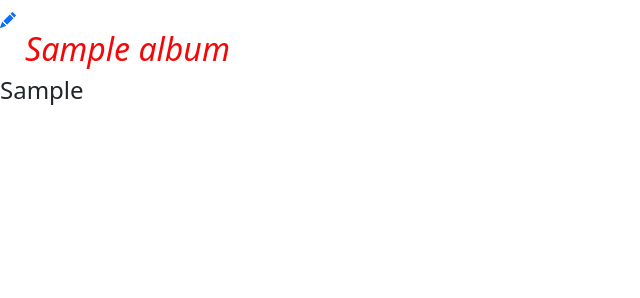
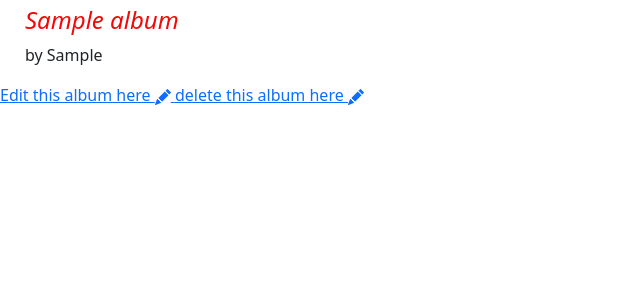
Before and after one commit to Momentum-Team-18/django-music-qutaibaalani, a Django app: page /album/1/ in a window 1280 px wide. Shown: the part 74-372 px from the top of the page, without its empty margins (0-640 px from the left). Run offline with Django 4.2, Linux system fonts and the light colour scheme; tables that the repository leaves empty hold one stand-in row (values such as "Sample post"); some libraries are stand-ins or nearby versions.

Commit message:
Worked on delete function, POST, GET and CSS

```diff
--- a/albums/admin.py
+++ b/albums/admin.py
@@ -1,5 +1,6 @@
 from django.contrib import admin
 from .models import Album
+
 # Register your models here.
 
 admin.site.register(Album)
--- a/albums/forms.py
+++ b/albums/forms.py
@@ -2,8 +2,8 @@ from django import forms
 
 from .models import Album
 
+
 class AlbumForm(forms.ModelForm):
-
     class Meta:
         model = Album
-        fields = ('title', 'artist')
+        fields = ("title", "artist")
--- a/albums/models.py
+++ b/albums/models.py
@@ -1,5 +1,6 @@
 from django.db import models
 from django.utils import timezone
+
 
 # Create your models here.
 class Album(models.Model):
--- a/albums/static/css/albums.css
+++ b/albums/static/css/albums.css
@@ -7,7 +7,8 @@ form {
     padding-left: 25px !important;
 }
 
-h2 {
+h2,
+h4 {
     color: #f40707;
     font-style: italic;
     padding-left: 25px;
@@ -40,3 +41,7 @@ input {
     border-radius: 5px !important;
     padding: 5px;
 }
+
+.body {
+    padding-left: 25px;
+}
--- a/albums/templates/albums/album_detail.html
+++ b/albums/templates/albums/album_detail.html
@@ -1,14 +1,17 @@
 {% extends 'albums/base.html' %}
 
 {% block content %}
+    <article>
 
-        <article>
-            <a class="button" href="{% url 'album_edit' pk=album.pk%}">
-                {% include './icons/pencil-fill.svg'%}
-            </a>
-            <h2>{{album.title}}</h2>
-            <h4>{{album.artist}}</h4>
+            <h4>{{ album.title }}</h4>
+            <p>by {{ album.artist }}</p>
 
-        </article>
 
+        <a href="{% url 'album_edit' pk=album.pk %}">
+            Edit this album here {% include './icons/pencil-fill.svg' %}
+        </a>
+        <a href="{% url 'album_delete' pk=album.pk %}" onclick="return confirm('Delete? 😳 U sure about that? 👀')">
+            delete this album here {% include './icons/pencil-fill.svg' %}
+        </a>
+    </article>
 {% endblock %}
--- a/albums/templates/albums/album_list.html
+++ b/albums/templates/albums/album_list.html
@@ -3,7 +3,7 @@
     {% block content %}
         {% for album in albums %}
         <article>
-            <h2><a href="{% url 'album_detail' pk=album.pk %}">{{album.title}}</a></h2>
+            <h3><a href="{% url 'album_detail' pk=album.pk %}">{{album.title}}</a></h3>
             <h4>{{album.artist}}</h4>
 
         </article>
--- a/albums/templates/albums/base.html
+++ b/albums/templates/albums/base.html
@@ -12,7 +12,7 @@
 <body>
     <header class="main-header">
         <div class="main-container">
-            <a href="{% url 'album_new'%}" class="top-menu">
+            <a href="{% url 'album_new'%}">
                 {% include './icons/plus-square.svg' %}
             </a>
             <h1>Q's Music Albums</h1>
--- a/albums/urls.py
+++ b/albums/urls.py
@@ -2,8 +2,9 @@ from django.urls import path
 from . import views
 
 urlpatterns = [
-    path('', views.album_list, name='album_list'),
-    path('album/<int:pk>/', views.album_detail, name='album_detail'),
-    path('album/new/', views.album_new, name='album_new'),
-    path('album/<int:pk>/edit/', views.album_edit, name='album_edit')
+    path("", views.album_list, name="album_list"),
+    path("album/<int:pk>/", views.album_detail, name="album_detail"),
+    path("album/new/", views.album_new, name="album_new"),
+    path("album/<int:pk>/edit/", views.album_edit, name="album_edit"),
+    path("album/<int:pk>/delete/", views.album_delete, name="album_delete"),
 ]
--- a/albums/views.py
+++ b/albums/views.py
@@ -1,17 +1,21 @@
-from django.shortcuts import render, get_object_or_404
+from django.shortcuts import render, get_object_or_404, redirect
 from django.utils import timezone
 from .models import Album
 from .forms import AlbumForm
-from django.shortcuts import redirect
+
+# from django.shortcuts import redirect
+
 
 # Create your views here.
 def album_list(request):
     albums = Album.objects.all()
-    return render(request, 'albums/album_list.html', {'albums': albums})
+    return render(request, "albums/album_list.html", {"albums": albums})
 
-def album_detail(request,pk):
-    album= get_object_or_404(Album, pk=pk)
-    return render(request, 'albums/album_detail.html', {'album': album})
+
+def album_detail(request, pk):
+    album = get_object_or_404(Album, pk=pk)
+    return render(request, "albums/album_detail.html", {"album": album})
+
 
 def album_new(request):
     if request.method == "POST":
@@ -19,19 +23,26 @@ def album_new(request):
         if form.is_valid():
             album = form.save(commit=False)
             album.save()
-            return redirect('album_detail', pk=album.pk)
+            return redirect("album_detail", pk=album.pk)
     else:
         form = AlbumForm()
-    return render(request, 'albums/album_edit.html', {'form': form})
+    return render(request, "albums/album_edit.html", {"form": form})
 
-def album_edit(request,pk):
+
+def album_edit(request, pk):
     album = get_object_or_404(Album, pk=pk)
     if request.method == "POST":
         form = AlbumForm(request.POST, instance=album)
         if form.is_valid():
             album = form.save(commit=False)
             album.save()
-            return redirect('album_detail', pk=album.pk)
+            return redirect("album_detail", pk=album.pk)
     else:
         form = AlbumForm(instance=album)
-    return render(request, 'albums/album_edit.html',{'form': form})
+    return render(request, "albums/album_edit.html", {"form": form})
+
+
+def album_delete(request, pk):
+    album = get_object_or_404(Album, pk=pk)
+    album.delete()
+    return redirect("album_list")
```
Also changed, not shown: albums/templates/album_delete.html (added, +11 -0 lines), albums/migrations/0002_alter_album_artist_alter_album_created_at_and_more.py (added).
